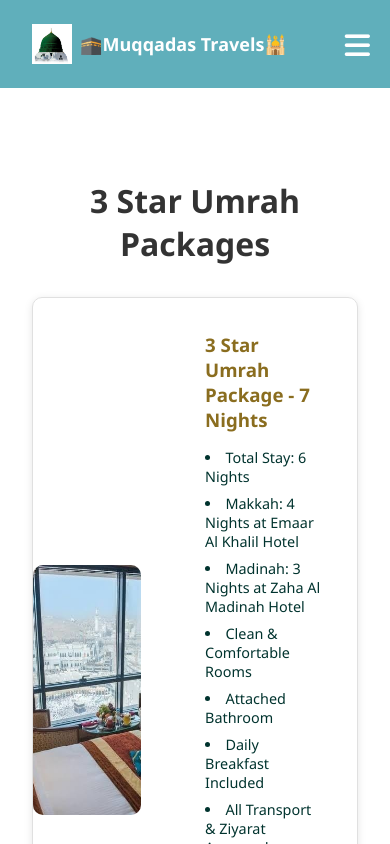
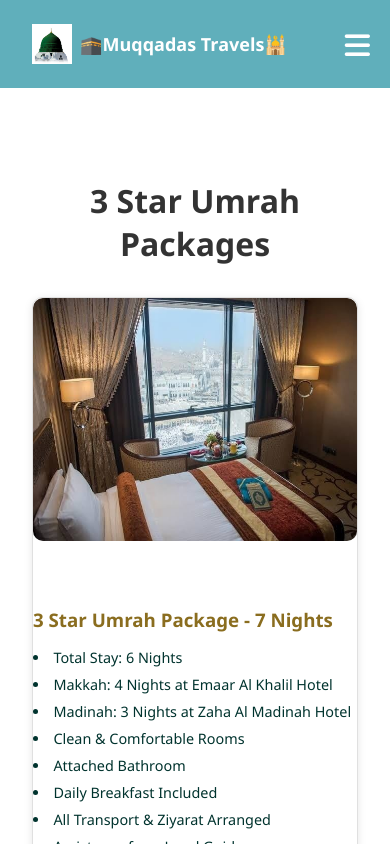
Before and after one commit to Samanqayoom/Umrah-Website, a React (Create React App) app: page /packages/3star in a window 390 px wide. Shown: the top 844 px of the page. Built offline with nearby package versions, Linux system fonts and the light colour scheme.

Commit message:
Updated UI for packages sectio

```diff
--- a/src/components/FiveStarPackage1.css
+++ b/src/components/FiveStarPackage1.css
@@ -10,7 +10,6 @@
   color: #333;
   margin-bottom: 2rem;
 }
-
 
 /* Row style (desktop) */
 .package-row {
@@ -26,7 +25,6 @@
   text-align: left;
 }
 
-
 /* Details */
 .package-details {
   flex: 1;
@@ -36,34 +34,38 @@
 .package-image {
   flex: 1;
   max-width: 600px;
-  height: 500px;
+  height: auto;
   overflow: hidden;
   border-radius: 10px;
 }
 
 .package-image img {
   width: 100%;
-  height: 100%;
+  height: auto;         /* fixed height hata diya */
   object-fit: cover;
   object-position: center;
+  display: block;       /* inline gap hata diya */
 }
 
 /* ===== Mobile Responsive ===== */
 @media (max-width: 768px) {
   .package-row {
-    flex-direction: column; /* image upar, details neeche */
+    flex-direction: column !important; /* image upar, details neeche */
+    align-items: center;
     text-align: center;
   }
 
   .package-image {
+    width: 100%;
     max-width: 100%;
-    width: 100%;
-    height: 250px; /* mobile image height */
+    height: auto;       /* responsive image height */
     border-radius: 10px 10px 0 0;
   }
 
   .package-details {
+    width: 100%;
     padding: 1rem;
+    text-align: left;   /* agar details left aligned chahiye */
   }
 
   .package-details ul li {
@@ -78,7 +80,7 @@
 
 @media (max-width: 480px) {
   .package-image {
-    height: 200px; /* extra small screens */
+    height: auto;       /* extra small screens */
   }
 
   .package-details ul li {
```
